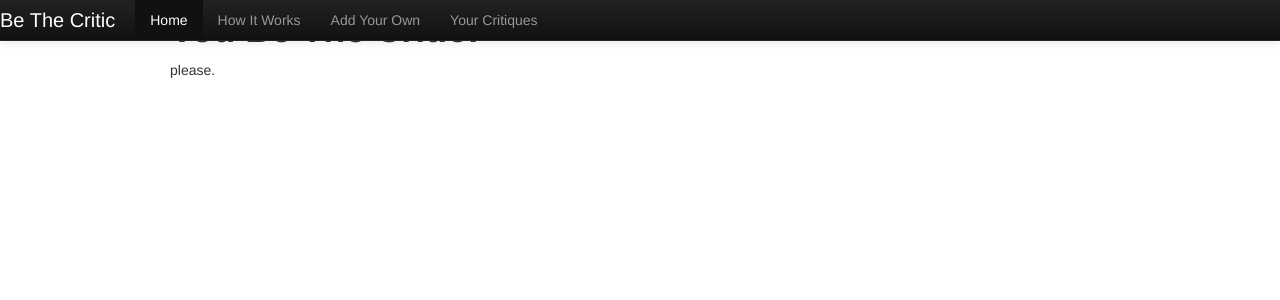
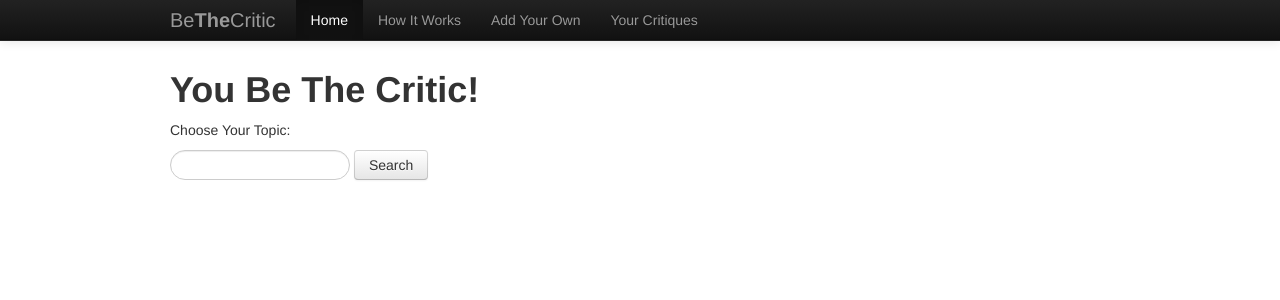
Before and after one commit to mottersheadt/bethecritic, a PHP site: page /default.php in a window 1280 px wide. Shown: the top 300 px of the page. Run offline with PHP 8.4, Linux system fonts and the light colour scheme.

Commit message:
modified css globals and the default page

```diff
--- a/website/default.php
+++ b/website/default.php
@@ -7,32 +7,38 @@
         <link rel="stylesheet" href="bootstrap/css/bootstrap-responsive.min.css" type="text/css" media="screen" />
         <link rel="stylesheet" href="bootstrap/css/bootstrap.min.css"
               type="text/css" media="screen" />
-        <link rel="stylesheet" href="css/add-ons.css" type="text/css" media="screen" />
+        <link rel="stylesheet" href="css/globals.css" type="text/css" media="screen" />
     </head>
     <body>
         <div class="navbar navbar-inverse navbar-fixed-top">
             <div class="navbar-inner">
-                <a class="btn btn-navbar" data-toggle="collapse"
+                <div class="container">
+                    <a href="#" class="btn btn-navbar" data-toggle="collapse"
                        data-target=".nav-collapse">
                         <span class="icon-bar"></span>
                         <span class="icon-bar"></span>
                         <span class="icon-bar"></span>
                     </a>
-                <a class="brand">Be The Critic</a>
+                    <a href="#" class="brand">Be<b>The</b>Critic</a>
                     <div class="nav-collapse">
                         <ul class="nav">
                             <li class="active"><a>Home</a></li>
-                        <li><a>How It Works</a></li>
-                        <li><a>Add Your Own</a></li>
-                        <li><a>Your Critiques</a></li>
+                            <li><a href="#">How It Works</a></li>
+                            <li><a href="#">Add Your Own</a></li>
+                            <li><a href="#">Your Critiques</a></li>
                         </ul>
+                    </div>
                 </div>
             </div>
         </div>
             <div class="container">
 
                 <h1>You Be The Critic!</h1>
-                <p>please.</p>
+                <p>Choose Your Topic:</p>
+                    <form class="form-search inline-form">
+                        <input type="text" class="input-medium search-query">
+                        <button type="submit" class="btn">Search</button>
+                    </form>
             </div>
         <script type="text/javascript" src="bootstrap/js/bootstrap.js"></script>
     </body>
```
Also changed, not shown: website/css/globals.css (line endings or trailing spaces). Lines whose indentation alone changed are shown as unchanged.
